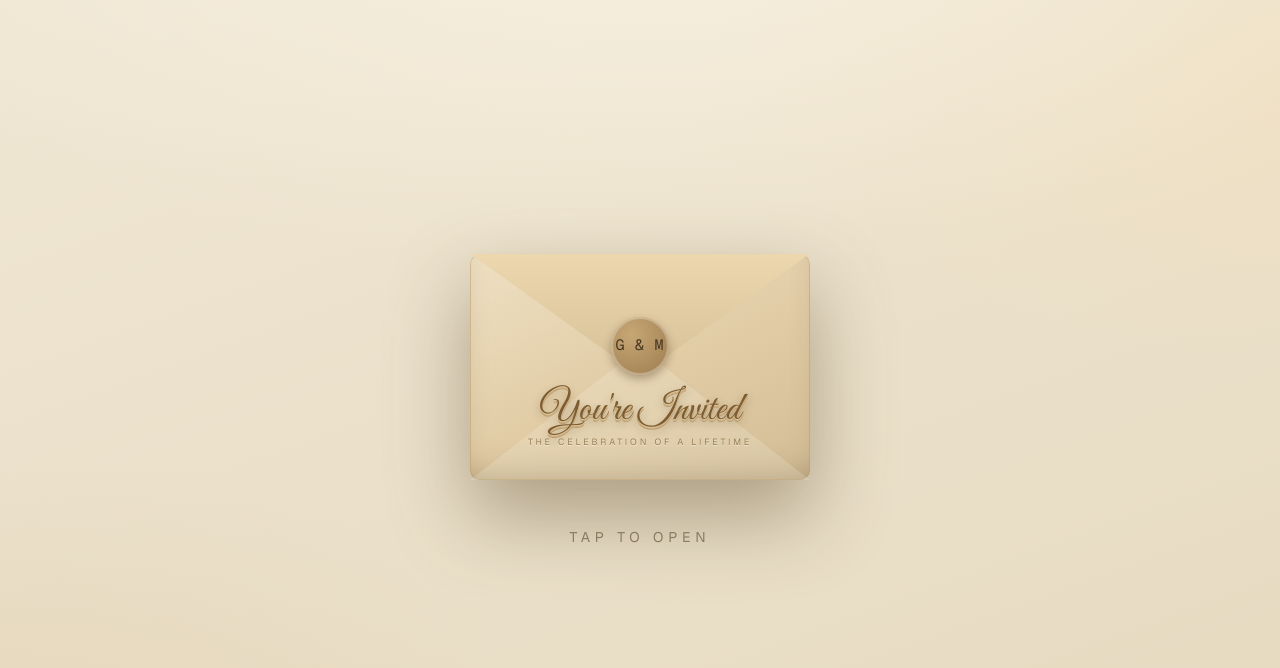
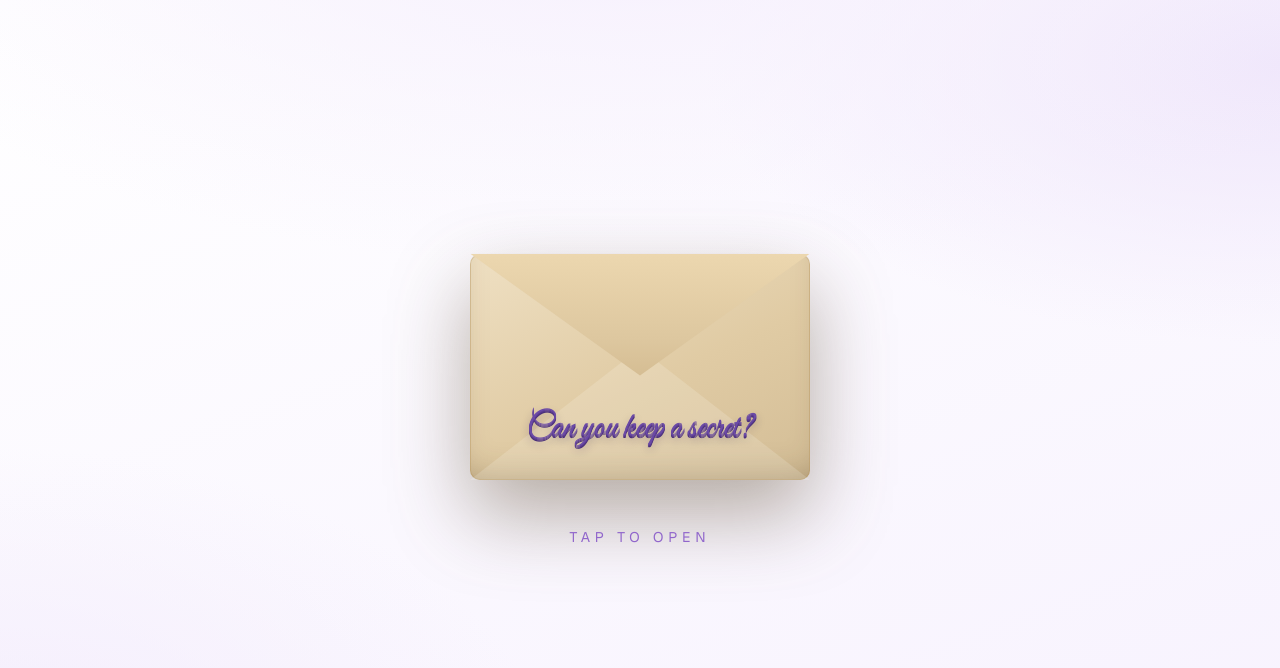
Before and after one commit to michelhabchyy/Georgio-Maria, a Next.js app: page / in a window 1280 px wide. Shown: the top 668 px of the page. Built offline with nearby package versions, Linux system fonts and the light colour scheme.

Commit message:
Add ring graphic, luxury gradient UI, and Google Maps link

```diff
--- a/src/app/globals.css
+++ b/src/app/globals.css
@@ -1,9 +1,9 @@
 @import "tailwindcss";
 
 :root {
-  /* Warm beige palette */
-  --background: #ece2cf;
-  --foreground: #4a4034;
+  /* White background with a purple accent */
+  --background: #ffffff;
+  --foreground: #4a2e7a;
 }
 
 @theme inline {
@@ -15,10 +15,10 @@
 
 body {
   background:
-    radial-gradient(120% 80% at 50% -10%, #f7f0df 0%, transparent 55%),
-    radial-gradient(90% 70% at 100% 10%, #efe0c4 0%, transparent 50%),
-    radial-gradient(80% 80% at 0% 100%, #e5d6bb 0%, transparent 55%),
-    linear-gradient(160deg, #efe6d3 0%, #e6dac0 100%);
+    radial-gradient(120% 80% at 50% -10%, #f6f0fd 0%, transparent 55%),
+    radial-gradient(90% 70% at 100% 8%, #efe6fb 0%, transparent 50%),
+    radial-gradient(80% 80% at 0% 100%, #f3ecfc 0%, transparent 55%),
+    linear-gradient(160deg, #ffffff 0%, #f7f2fe 100%);
   background-attachment: fixed;
   color: var(--foreground);
   font-family: var(--font-geist-sans), Arial, Helvetica, sans-serif;
@@ -78,22 +78,27 @@ body {
   position: absolute;
   left: 0;
   right: 0;
-  bottom: 30px;
+  top: 122px;
+  bottom: 0;
   display: flex;
   flex-direction: column;
   align-items: center;
+  justify-content: center;
   gap: 2px;
+  padding: 0 16px;
   z-index: 3;
   pointer-events: none;
 }
 .env-title {
   font-family: var(--font-script), "Segoe Script", cursive;
-  font-size: 40px;
-  line-height: 1;
-  color: #7c5c30;
-  /* Extruded 3D lettering: stacked layers + a soft cast shadow */
-  text-shadow: 0 1px 0 #d9c096, 0 2px 0 #cbaf82, 0 3px 0 #bd9d6f,
-    0 4px 8px rgba(74, 54, 26, 0.4);
+  font-size: 34px;
+  line-height: 1.05;
+  max-width: 280px;
+  text-align: center;
+  color: #6b4aa6;
+  /* Extruded 3D lettering: stacked purple layers + a soft cast shadow */
+  text-shadow: 0 1px 0 #5f3f97, 0 2px 0 #543688, 0 3px 0 #492f78,
+    0 5px 9px rgba(46, 28, 74, 0.4);
 }
 .env-subtitle {
   margin-top: 4px;
@@ -212,21 +217,21 @@ body {
   animation: twinkle 2.6s ease-in-out infinite;
 }
 
-/* Luxurious card: subtle gradient sheet with a gold hairline */
+/* Luxurious card: subtle white→lavender gradient sheet with a purple hairline */
 .lux-card {
-  background: linear-gradient(165deg, #faf5e9 0%, #f2e8d3 60%, #ede0c6 100%);
-  border: 1px solid rgba(184, 151, 95, 0.35);
-  box-shadow: 0 40px 70px -35px rgba(90, 68, 34, 0.55),
-    inset 0 1px 0 rgba(255, 255, 255, 0.6);
+  background: linear-gradient(165deg, #ffffff 0%, #faf7ff 55%, #f4eefc 100%);
+  border: 1px solid rgba(139, 95, 191, 0.22);
+  box-shadow: 0 40px 70px -35px rgba(74, 44, 110, 0.4),
+    inset 0 1px 0 rgba(255, 255, 255, 0.8);
 }
 
-/* Thin gold divider gradient */
+/* Thin purple divider gradient */
 .gold-rule {
   height: 1px;
   background: linear-gradient(
     90deg,
     transparent,
-    rgba(184, 151, 95, 0.7),
+    rgba(139, 95, 191, 0.55),
     transparent
   );
 }
--- a/src/app/invite.tsx
+++ b/src/app/invite.tsx
@@ -38,11 +38,10 @@ export default function Invite() {
               )}
             </span>
             <span className="env-flap" />
-            <span className="env-seal">{party.sealInitials}</span>
           </button>
         </div>
         <p
-          className={`text-sm uppercase tracking-[0.35em] text-[#8a7b60] ${
+          className={`text-sm uppercase tracking-[0.35em] text-[#9166cc] ${
             opening ? "opacity-0" : "animate-softpulse"
           } transition-opacity`}
         >
@@ -59,7 +58,7 @@ export default function Invite() {
         <ScrollHint />
         <RsvpSection />
         {party.signature && (
-          <p className="mt-14 text-center font-serif text-lg italic text-[#7c6c52]">
+          <p className="mt-14 text-center font-serif text-lg italic text-[#7c5aa6]">
             {party.signature}
           </p>
         )}
@@ -74,15 +73,15 @@ function Letter() {
     <section className="lux-card overflow-hidden rounded-[24px] px-7 py-12 text-center sm:px-12">
       <RingGraphic className="mx-auto -mt-2 mb-2 h-32 w-32 sm:h-40 sm:w-40" />
 
-      <p className="text-xs uppercase tracking-[0.4em] text-[#a5865a]">
+      <p className="text-xs uppercase tracking-[0.4em] text-[#9166cc]">
         {party.eyebrow}
       </p>
 
-      <h1 className="mt-5 font-serif text-4xl leading-tight text-[#4a4034] sm:text-5xl">
+      <h1 className="mt-5 font-serif text-4xl leading-tight text-[#4a2e7a] sm:text-5xl">
         {party.title}
       </h1>
       {party.subtitle && (
-        <p className="mt-3 font-serif text-xl italic text-[#7c6c52]">
+        <p className="mt-3 font-serif text-xl italic text-[#7c5aa6]">
           {party.subtitle}
         </p>
       )}
@@ -90,9 +89,9 @@ function Letter() {
       <Ornament />
 
       <dl className="flex flex-col gap-6">
-        <Detail label="When" value={[party.date, party.time]} />
+        <Detail label="" value={[party.date, party.time]} />
         <Detail
-          label="Where"
+          label=""
           value={[party.location, party.address]}
           href={party.mapUrl}
         />
@@ -100,13 +99,13 @@ function Letter() {
       </dl>
 
       {party.note && (
-        <p className="mx-auto mt-8 max-w-sm text-sm leading-relaxed text-[#8a7b60]">
+        <p className="mx-auto mt-8 max-w-sm text-sm leading-relaxed text-[#726a92]">
           {party.note}
         </p>
       )}
 
       {party.secretNote && (
-        <p className="mx-auto mt-6 max-w-sm rounded-2xl border border-[#d3bd93] bg-[#efe4cc] px-5 py-3 text-sm leading-relaxed text-[#6f5f43]">
+        <p className="mx-auto mt-6 max-w-sm rounded-2xl border border-[#dcccf5] bg-[#f0e9fb] px-5 py-3 text-sm leading-relaxed text-[#5b447f]">
           🤫 {party.secretNote}
         </p>
       )}
@@ -129,10 +128,10 @@ function Detail({
   if (parts.length === 0) return null;
   return (
     <div>
-      <dt className="text-xs uppercase tracking-[0.3em] text-[#a5865a]">
+      <dt className="text-xs uppercase tracking-[0.3em] text-[#9166cc]">
         {label}
       </dt>
-      <dd className="mt-1 font-serif text-lg text-[#4a4034]">
+      <dd className="mt-1 font-serif text-lg text-[#4a2e7a]">
         {parts.map((p, i) => (
           <span key={i} className="block">
             {p}
@@ -144,7 +143,7 @@ function Detail({
           href={href}
           target="_blank"
           rel="noopener noreferrer"
-          className="mt-2 inline-flex items-center gap-1.5 rounded-full border border-[#d8c6a0] bg-[#fffdf7]/60 px-3.5 py-1.5 text-xs font-medium tracking-wide text-[#8a6f45] transition-colors hover:border-[#a5865a] hover:text-[#4a4034]"
+          className="mt-2 inline-flex items-center gap-1.5 rounded-full border border-[#e2d8f2] bg-[#ffffff]/60 px-3.5 py-1.5 text-xs font-medium tracking-wide text-[#7c5aa6] transition-colors hover:border-[#9166cc] hover:text-[#4a2e7a]"
         >
           <span aria-hidden>📍</span> View on Google Maps
         </a>
@@ -155,7 +154,7 @@ function Detail({
 
 function Ornament() {
   return (
-    <div className="my-9 flex items-center justify-center gap-4 text-[#c2a877]">
+    <div className="my-9 flex items-center justify-center gap-4 text-[#a98fd0]">
       <span className="gold-rule w-16" />
       <span className="text-lg">❦</span>
       <span className="gold-rule w-16" />
@@ -165,7 +164,7 @@ function Ornament() {
 
 function ScrollHint() {
   return (
-    <div className="animate-softpulse mt-8 flex flex-col items-center gap-1 text-[#a5865a]">
+    <div className="animate-softpulse mt-8 flex flex-col items-center gap-1 text-[#9166cc]">
       <span className="text-xs uppercase tracking-[0.3em]">Scroll to RSVP</span>
       <span aria-hidden className="text-lg">
         ↓
@@ -196,11 +195,11 @@ function RsvpSection() {
       {state?.ok ? (
         <div className="flex flex-col items-center gap-4 text-center">
           <div className="text-5xl">{state.attending ? "🎉" : "💛"}</div>
-          <p className="max-w-sm font-serif text-xl text-[#4a4034]">
+          <p className="max-w-sm font-serif text-xl text-[#4a2e7a]">
             {state.attending ? party.rsvp.thanksYes : party.rsvp.thanksNo}
           </p>
           {!state.saved && (
-            <p className="text-xs text-[#a5967a]">
+            <p className="text-xs text-[#9a8fc0]">
               (Shown here only — connect the database to keep RSVPs.)
             </p>
           )}
@@ -208,17 +207,17 @@ function RsvpSection() {
       ) : (
         <form action={formAction} className="flex flex-col gap-5">
           <div className="text-center">
-            <h2 className="font-serif text-2xl text-[#4a4034]">
+            <h2 className="font-serif text-2xl text-[#4a2e7a]">
               {party.rsvp.prompt}
             </h2>
-            <p className="mt-2 text-sm text-[#8a7b60]">{party.rsvp.intro}</p>
+            <p className="mt-2 text-sm text-[#726a92]">{party.rsvp.intro}</p>
           </div>
 
           <input
             name="name"
             required
             placeholder="Your name"
-            className="w-full rounded-xl border border-[#d8c6a0] bg-[#fffdf7] px-4 py-3 text-[#4a4034] placeholder:text-[#b3a488] focus:border-[#a5865a] focus:outline-none"
+            className="w-full rounded-xl border border-[#e2d8f2] bg-[#ffffff] px-4 py-3 text-[#4a2e7a] placeholder:text-[#b3a6d0] focus:border-[#9166cc] focus:outline-none"
           />
 
           <input type="hidden" name="attending" value={attending} />
@@ -235,12 +234,24 @@ function RsvpSection() {
             />
           </div>
 
+          {party.rsvp.askPlusOne && attending === "yes" && (
+            <label className="flex cursor-pointer items-center gap-3 rounded-xl border border-[#e2d8f2] bg-[#faf7ff] px-4 py-3 text-sm text-[#4a2e7a] transition-colors hover:border-[#8b5fbf]">
+              <input
+                type="checkbox"
+                name="guests"
+                value="1"
+                className="h-5 w-5 accent-[#7a4bb8]"
+              />
+              {party.rsvp.plusOneLabel}
+            </label>
+          )}
+
           {party.rsvp.askMessage && (
             <textarea
               name="message"
               rows={4}
               placeholder={party.rsvp.messageLabel}
-              className="w-full rounded-xl border border-[#d8c6a0] bg-[#fffdf7] px-4 py-3 text-[#4a4034] placeholder:text-[#b3a488] focus:border-[#a5865a] focus:outline-none"
+              className="w-full rounded-xl border border-[#e2d8f2] bg-[#ffffff] px-4 py-3 text-[#4a2e7a] placeholder:text-[#b3a6d0] focus:border-[#9166cc] focus:outline-none"
             />
           )}
 
@@ -251,7 +262,7 @@ function RsvpSection() {
           <button
             type="submit"
             disabled={pending}
-            className="mt-1 rounded-full bg-gradient-to-b from-[#c2a06e] to-[#9a7a4b] px-8 py-3.5 font-medium tracking-wide text-[#fdf8ee] shadow-[0_12px_24px_-8px_rgba(120,90,45,0.6),inset_0_1px_0_rgba(255,255,255,0.35)] transition-transform hover:scale-[1.02] hover:from-[#cba97a] hover:to-[#a5865a] disabled:opacity-60"
+            className="mt-1 rounded-full bg-gradient-to-b from-[#8f63c9] to-[#6b3fa8] px-8 py-3.5 font-medium tracking-wide text-white shadow-[0_12px_24px_-8px_rgba(74,44,110,0.55),inset_0_1px_0_rgba(255,255,255,0.3)] transition-transform hover:scale-[1.02] hover:from-[#9b74d3] hover:to-[#7a4bb8] disabled:opacity-60"
           >
             {pending ? "Sending…" : "Send to the couple"}
           </button>
@@ -276,8 +287,8 @@ function Choice({
       onClick={onClick}
       className={`flex-1 rounded-xl border px-4 py-2.5 text-sm font-medium transition-colors ${
         active
-          ? "border-[#a5865a] bg-[#efe4cc] text-[#4a4034]"
-          : "border-[#d8c6a0] text-[#8a7b60] hover:text-[#4a4034]"
+          ? "border-[#9166cc] bg-[#f0e9fb] text-[#4a2e7a]"
+          : "border-[#e2d8f2] text-[#726a92] hover:text-[#4a2e7a]"
       }`}
     >
       {label}
--- a/src/lib/config.ts
+++ b/src/lib/config.ts
@@ -5,10 +5,10 @@
 
 export const party = {
   // Small line above the title.
-  eyebrow: "You're invited! SHHHH 🤫",
+  eyebrow: "You're Invited! SHHHH 🤫",
 
   // The big title of the invitation.
-  title: "He's Proposing!",
+  title: "He's about to ask her forever!",
 
   // Who / what it's for. Leave "" to hide.
   subtitle: "to celebrate Maria",
@@ -25,18 +25,15 @@ export const party = {
 
   // Optional extras — set to "" to hide.
   dressCode: "Smart casual",
-  note: "Please arrive 15 minutes early so we're all in place before she walks in.",
+  note: "",
 
   // The big reminder that it's a secret.
   secretNote: "It's a surprise, kindly no word to Maria!",
 
   // Lettering on the front of the closed envelope (elegant script).
-  envelopeText: "You're Invited",
+  envelopeText: "Can you keep a secret?",
   // Small line under it — set to "" to hide.
-  envelopeSubtext: "the celebration of a lifetime",
-
-  // Initials on the wax seal of the envelope.
-  sealInitials: "G & M",
+  envelopeSubtext: "",
 
   // Signature at the bottom of the invitation. Leave "" to hide.
   signature: "With love, Georgio & Maria",
@@ -45,8 +42,9 @@ export const party = {
   rsvp: {
     prompt: "Will you join us?",
     intro: "Add your name and a message to confirm you'll be there.",
-    // Let guests say how many people are coming with them.
-    askGuestCount: false,
+    // Show a "+1" checkbox so guests can bring one extra person.
+    askPlusOne: true,
+    plusOneLabel: "I'm bringing a +1",
     // Let guests leave a short note.
     askMessage: true,
     messageLabel: "A message for the couple",
```
